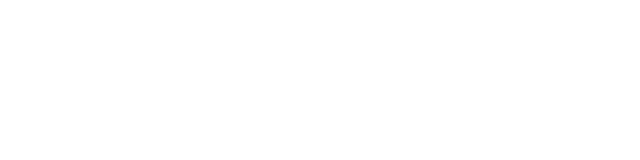
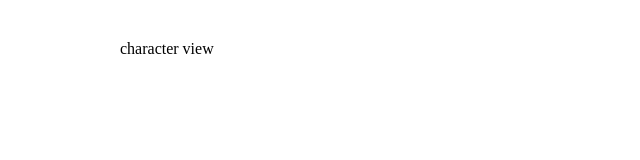
Before and after one commit to PestoP/wubba-lubba-dub-dub-api, a Vue app: page /character/1 in a window 1280 px wide. Shown: the top 160 px of the page, without its empty margins (0-640 px from the left). Built offline with nearby package versions, Linux system fonts and the light colour scheme.

Commit message:
feat(character view): route to character view enable

```diff
--- /dev/null
+++ b/src/components/Character.vue
@@ -0,0 +1,13 @@
+<template>
+  <div>character view</div>
+</template>
+
+<script>
+export default {
+
+}
+</script>
+
+<style>
+
+</style>
--- a/src/components/Characters.vue
+++ b/src/components/Characters.vue
@@ -1,7 +1,7 @@
 <template>
   <div class=cards>
     <div class="card" v-for="(card) in this.allCharacters" :key='card.id'>
-      <img class='image-card' :src='card.image' alt="background image portrait for the character card">
+      <img class='image-card' :src='card.image' alt="background image portrait for the character card" v-on:click='goToCharacter(card.id)'>
       <div class='description-card'>
         <h2 class='title'>
           {{card.name}}
@@ -26,7 +26,11 @@ export default {
   name: 'Characters',
   computed: mapGetters(['allCharacters']),
   methods: {
-    ...mapActions(['fetchCharacters', 'fetchCharacter'])
+    ...mapActions(['fetchCharacters', 'fetchCharacter']),
+    goToCharacter (id) {
+      this.fetchCharacter(id)
+      this.$router.push({ name: 'character', params: { id: id } })
+    }
   },
   created () {
     this.fetchCharacters()
--- a/src/router.js
+++ b/src/router.js
@@ -1,6 +1,7 @@
 import Vue from 'vue'
 import Router from 'vue-router'
 import Characters from './components/Characters.vue'
+import Character from './components/Character.vue'
 
 Vue.use(Router)
 
@@ -12,6 +13,11 @@ export default new Router({
       path: '/',
       name: 'characters',
       component: Characters
+    },
+    {
+      path: '/character/:id',
+      name: 'character',
+      component: Character
     }
   ]
 })
```
